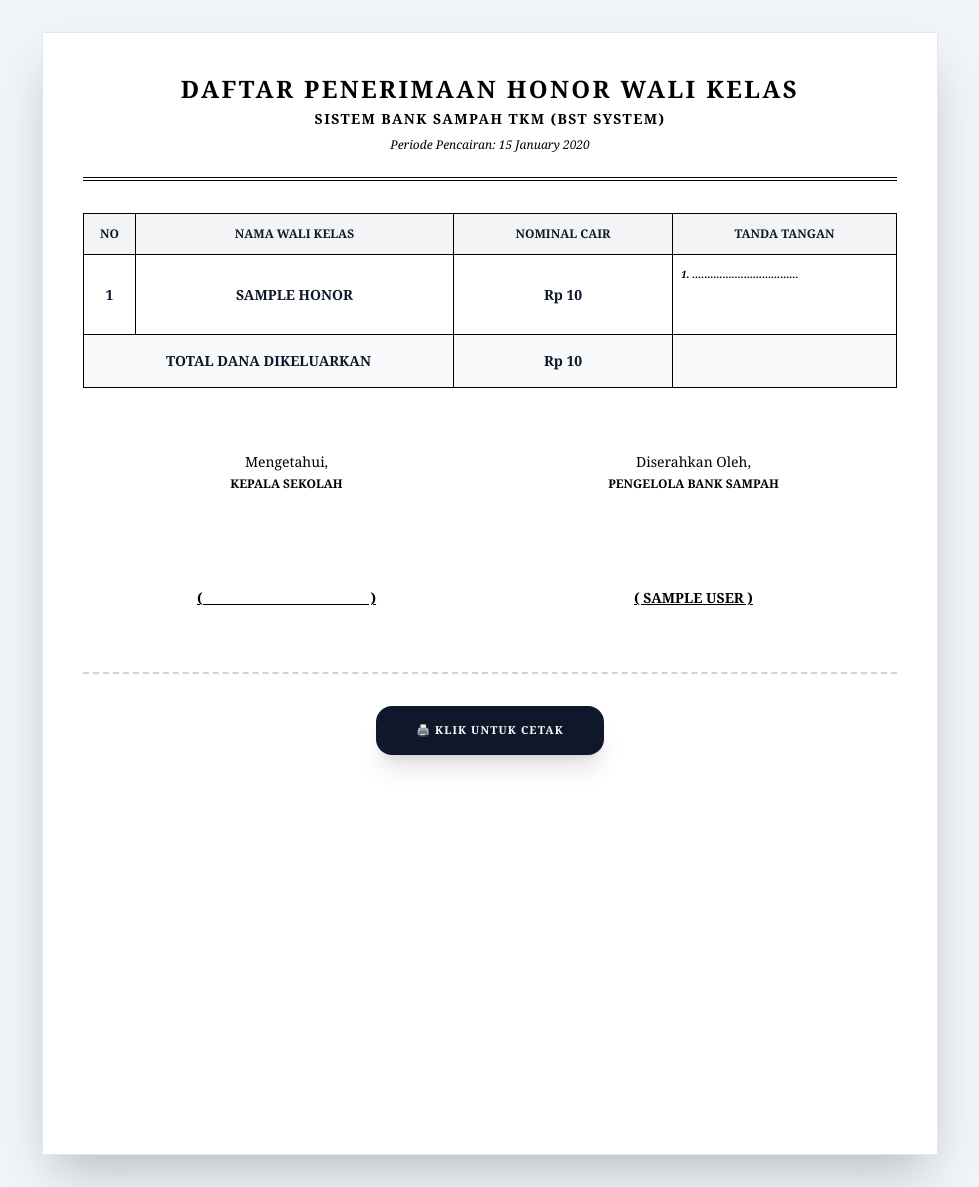
After one commit to wrhasyim/bst, a PHP site: the page made by views/admin/honor/cetak_nota.php in a window 1280 px wide. The commit adds this page. Shown: the whole page, without its empty margins (150-1129 px from the left). Run offline with PHP 8.4, Linux system fonts and the light colour scheme; the visitor is signed in with stand-in values (Sample User, id 1); tables that the repository leaves empty or names only in its code hold one stand-in row (values such as "Sample post"); the template is opened without the code that fills it: most values are stand-ins (such as "Sample title", 1, 10 or a date in 2020); some libraries are stand-ins or nearby versions.

Commit message:
feat: Add batch printing feature for honor receipts; implement cetak_batch method and create cetak_nota view for printing

```diff
--- /dev/null
+++ b/views/admin/honor/cetak_nota.php
@@ -0,0 +1,101 @@
+<!DOCTYPE html>
+<html lang="id">
+<head>
+    <meta charset="UTF-8">
+    <meta name="viewport" content="width=device-width, initial-scale=1.0">
+    <title>Tanda Terima Honor Wali Kelas</title>
+    <script src="https://cdn.tailwindcss.com"></script>
+    <style>
+        @media print {
+            .no-print { display: none !important; }
+            body { background: white !important; }
+        }
+        @page { size: A4 portrait; margin: 1.5cm; }
+
+        /* Garis tabel hitam tegas untuk cetak */
+        table, th, td {
+            border: 1px solid black !important;
+        }
+    </style>
+</head>
+<body class="bg-slate-100 p-8 font-serif text-slate-900" onload="window.print()">
+
+    <div class="max-w-4xl mx-auto bg-white p-10 shadow-2xl border border-slate-200 min-h-[297mm]">
+
+        <div class="text-center border-b-4 border-double border-black pb-6 mb-8">
+            <h1 class="text-2xl font-bold uppercase tracking-widest text-black">DAFTAR PENERIMAAN HONOR WALI KELAS</h1>
+            <p class="text-sm font-bold uppercase tracking-widest mt-1 text-black">Sistem Bank Sampah TKM (BST SYSTEM)</p>
+            <p class="text-xs italic mt-2 text-black">Periode Pencairan: <?= date('d F Y', strtotime($tanggal)) ?></p>
+        </div>
+
+        <table class="w-full border-collapse text-sm">
+            <thead>
+                <tr class="bg-gray-100 uppercase text-xs">
+                    <th class="px-4 py-3 w-12 text-center">No</th>
+                    <th class="px-4 py-3 text-center">Nama Wali Kelas</th>
+                    <th class="px-4 py-3 text-center">Nominal Cair</th>
+                    <th class="px-4 py-3 w-56 text-center">Tanda Tangan</th>
+                </tr>
+            </thead>
+            <tbody>
+                <?php
+                $total = 0;
+                if(empty($data_honor)):
+                ?>
+                    <tr>
+                        <td colspan="4" class="px-4 py-16 text-center italic text-slate-500">
+                            Tidak ada data pencairan honor pada tanggal <?= date('d/m/Y', strtotime($tanggal)) ?>.
+                        </td>
+                    </tr>
+                <?php else: ?>
+                    <?php foreach($data_honor as $i => $d): $total += $d['jumlah']; ?>
+                    <tr>
+                        <td class="px-4 py-6 text-center font-bold"><?= $i+1 ?></td>
+
+                        <td class="px-4 py-6 text-center uppercase font-bold text-sm">
+                            <?= htmlspecialchars($d['nama']) ?>
+                        </td>
+
+                        <td class="px-4 py-6 text-center font-bold text-sm">
+                            Rp <?= number_format($d['jumlah'], 0, ',', '.') ?>
+                        </td>
+
+                        <td class="px-2 py-2 h-20 align-top text-left">
+                            <span class="text-[10px] font-bold text-black italic"><?= $i+1 ?>. ...................................</span>
+                        </td>
+                    </tr>
+                    <?php endforeach; ?>
+                <?php endif; ?>
+            </tbody>
+            <tfoot>
+                <tr class="font-bold bg-gray-50 text-sm">
+                    <td colspan="2" class="px-4 py-4 text-center uppercase">Total Dana Dikeluarkan</td>
+                    <td class="px-4 py-4 text-center">Rp <?= number_format($total, 0, ',', '.') ?></td>
+                    <td class="border-none"></td>
+                </tr>
+            </tfoot>
+        </table>
+
+        <div class="mt-16 grid grid-cols-2 text-center text-sm text-black">
+            <div>
+                <p>Mengetahui,</p>
+                <p class="font-bold mt-1 mb-24 uppercase text-xs">Kepala Sekolah</p>
+                <p class="font-bold underline uppercase">( _________________________ )</p>
+            </div>
+            <div>
+                <p>Diserahkan Oleh,</p>
+                <p class="font-bold mt-1 mb-24 uppercase text-xs">Pengelola Bank Sampah</p>
+                <p class="font-bold underline uppercase">( <?= htmlspecialchars($_SESSION['nama']) ?> )</p>
+            </div>
+        </div>
+
+        <div class="mt-16 no-print text-center border-t-2 border-dashed border-slate-300 pt-8">
+            <button onclick="window.print()" class="bg-slate-900 text-white font-black uppercase tracking-widest text-[11px] px-10 py-4 rounded-2xl shadow-xl hover:bg-black transition-all transform active:scale-95">
+                🖨️ Klik Untuk Cetak
+            </button>
+        </div>
+
+    </div>
+
+</body>
+</html>
```
Also changed, not shown: app/Controllers/HonorController.php (+24 -0 lines), views/admin/honor/index.php (+19 -3 lines).
